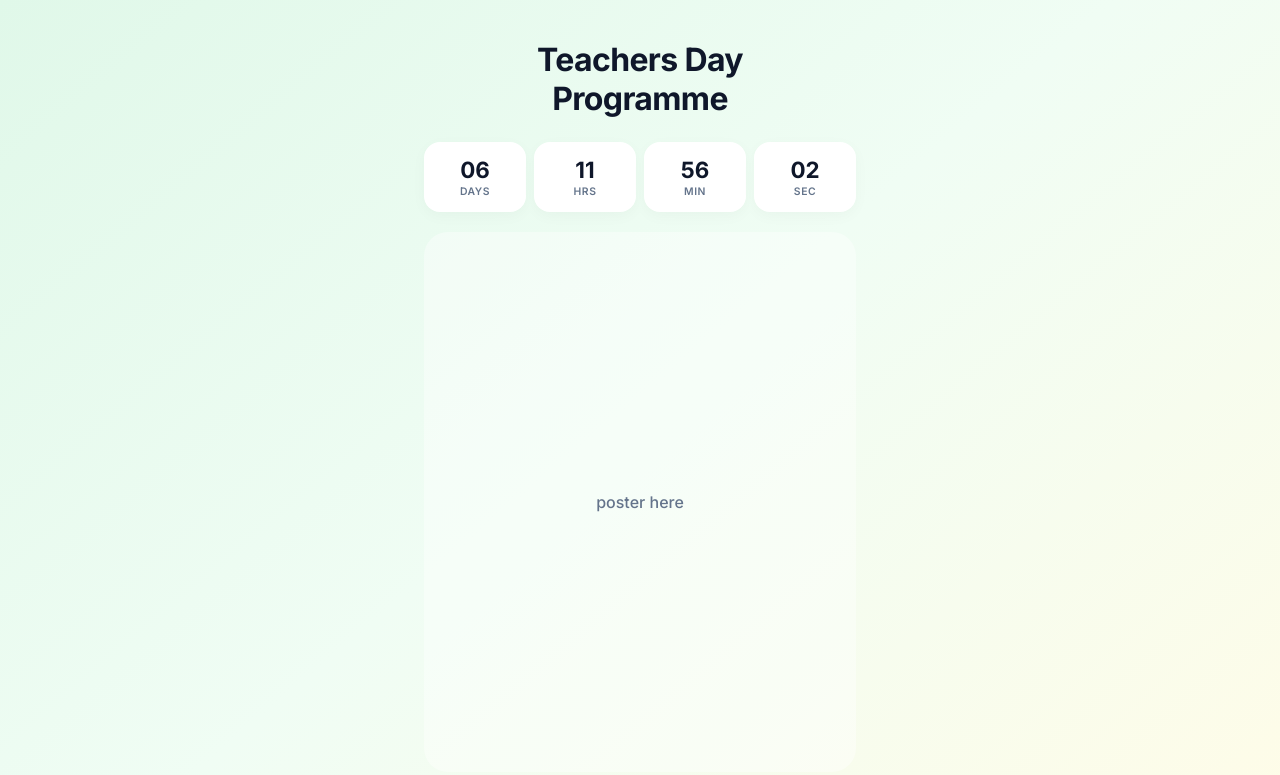
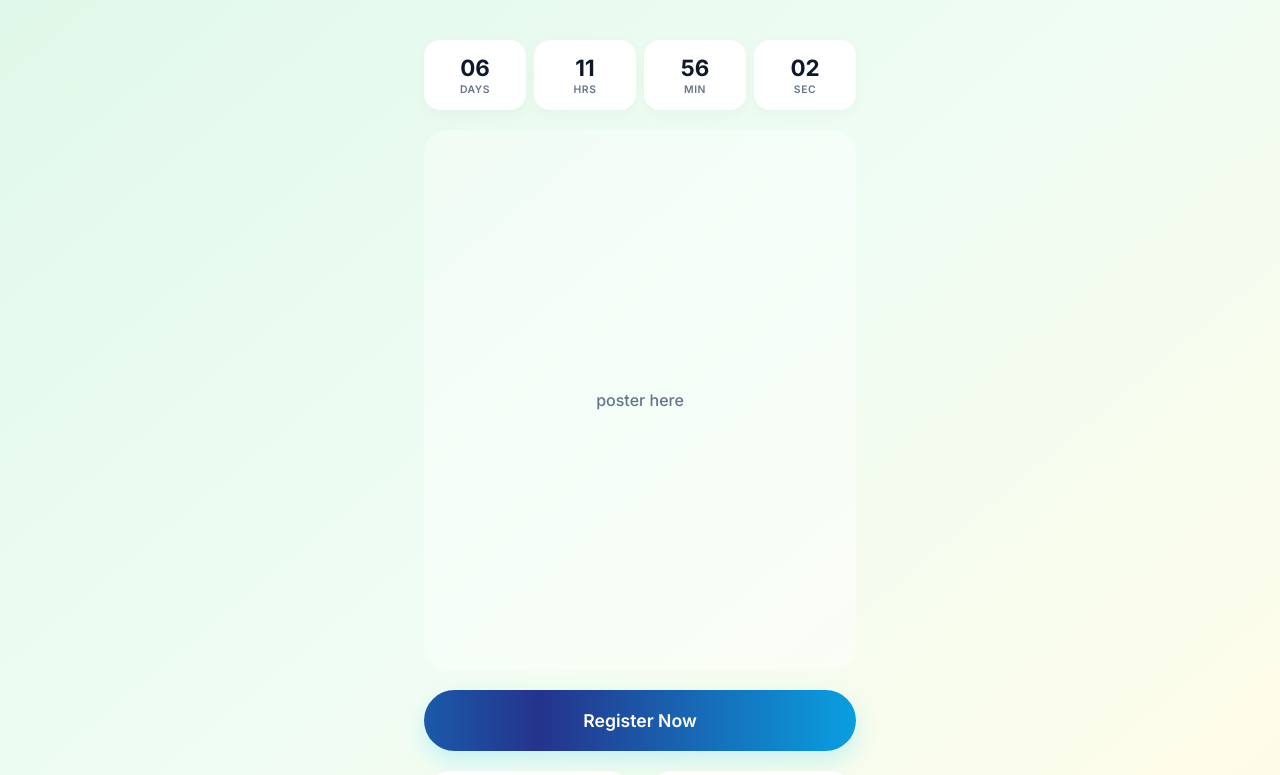
Before and after one commit to Shameelmya/Sep5Registration, a Next.js app: page / in a window 1280 px wide. Shown: the top 775 px of the page. Built offline with nearby package versions, Linux system fonts and the light colour scheme; no server answers; the database is empty.

Commit message:
Remove heading and add button animation

```diff
--- a/src/app/globals.css
+++ b/src/app/globals.css
@@ -60,8 +60,10 @@ p { line-height: 1.5; }
 }
 
 .btn-primary {
-  /* Match the uploaded gradient image */
-  background: linear-gradient(90deg, var(--primary), var(--primary-alt));
+  /* Match the uploaded gradient image with moving animation */
+  background: linear-gradient(90deg, var(--primary), var(--primary-alt), var(--primary));
+  background-size: 200% auto;
+  animation: gradientMove 3s linear infinite;
   color: white;
   padding: 18px 24px;
   border-radius: 9999px;
@@ -163,3 +165,8 @@ p { line-height: 1.5; }
   from { opacity: 0; transform: translateY(10px); }
   to { opacity: 1; transform: translateY(0); }
 }
+
+@keyframes gradientMove {
+  0% { background-position: 0% center; }
+  100% { background-position: 200% center; }
+}
--- a/src/app/page.tsx
+++ b/src/app/page.tsx
@@ -49,8 +49,6 @@ export default function Home() {
 
   return (
     <div className="container animate-fade-in" style={{ display: 'flex', flexDirection: 'column', alignItems: 'center', paddingTop: '40px', paddingBottom: '40px' }}>
-
-      <h1 style={{ marginBottom: '24px', textAlign: 'center', color: '#0f172a' }}>Teachers Day<br/>Programme</h1>
 
       <div style={{ width: '100%', display: 'flex', flexDirection: 'column', gap: '20px' }}>
 
```
